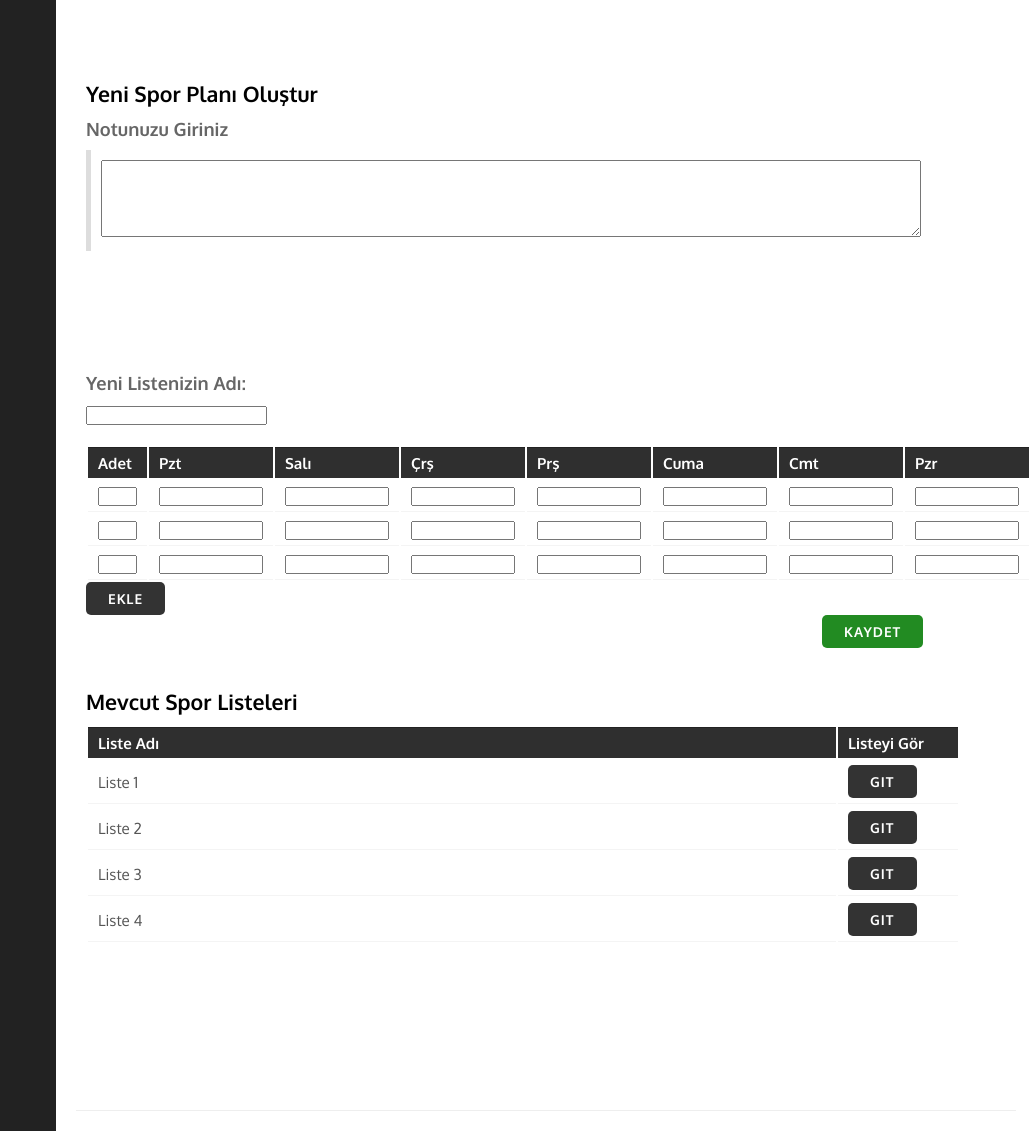
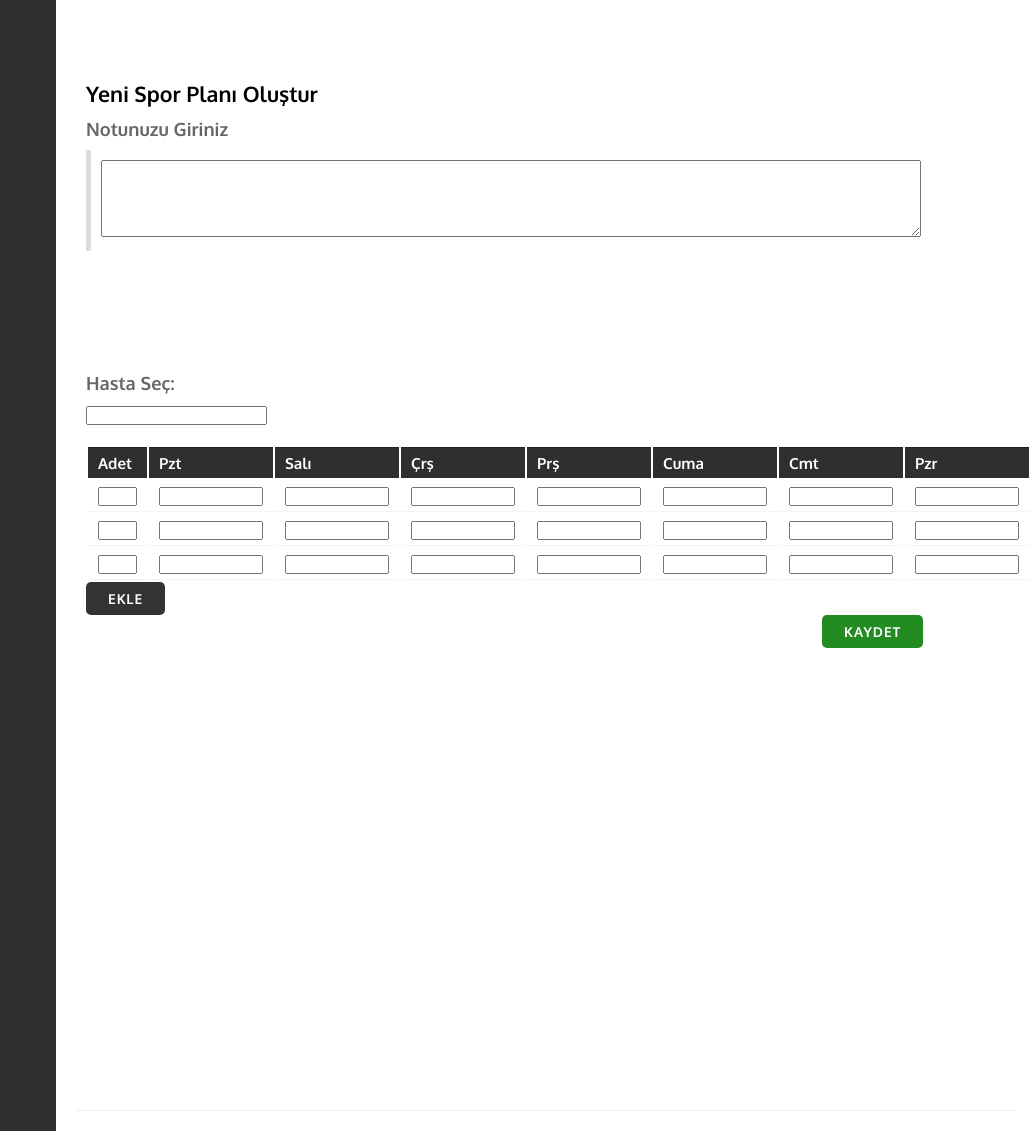
Before and after one commit to ServerCetin/diyetinguvende, a PHP site: page /yenisporplani.php in a window 1280 px wide. Shown: the whole page, without its empty margins (244-1280 px from the left). Run offline with PHP 8.4, Linux system fonts and the light colour scheme; the visitor is signed in with stand-in values (Sample User, id 1).

Commit message:
12.28 v0.2

```diff
--- a/yenisporplani.php
+++ b/yenisporplani.php
@@ -43,7 +43,7 @@ $username = $_SESSION["username"];
 			<br>
 
 
-			<h5>Yeni Listenizin Adı: </h5>
+			<h5>Hasta Seç: </h5>
 		<input  type="text" name="listead">
 		<br><br>
 				<table id="hastalistesi">
@@ -93,30 +93,6 @@ $username = $_SESSION["username"];
   <a href="#" class="button button-reversed">Ekle</a>
   <a href="#" class="button buttonS" style="margin-left:80%;">Kaydet</a>
  <br><br><br>
-<h4> Mevcut Spor Listeleri</h4>
-
-<table id="sporplanlari">
-  <tr>
-    <th >Liste Adı</th>
-	<th style="width:100px;">Listeyi Gör</th>
-
-  </tr>
-  <tr>
-  <td> Liste 1</td>
-  <td > <a href="#" class="button button-reversed">Git</a></td>
-  </tr>
-  <tr>
-  <td> Liste 2</td>
-  <td > <a href="#" class="button button-reversed">Git</a></td>
-  </tr>
-  <tr>
-  <td> Liste 3</td>
-  <td > <a href="#" class="button button-reversed">Git</a></td>
-  </tr>
-  <tr>
-  <td> Liste 4</td>
-  <td > <a href="#" class="button button-reversed">Git</a></td>
-  </tr>
 
 			</form>
 				</div>
```
Also changed, not shown: kulmesajlari.php (+48 -10 lines).
